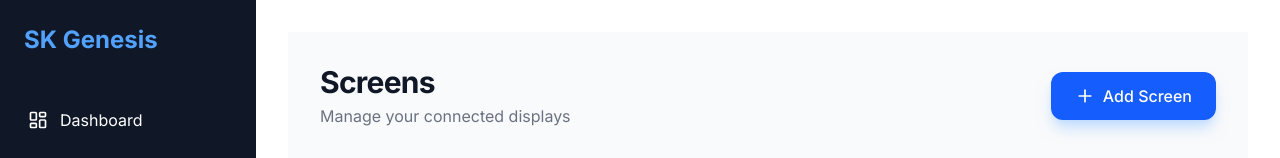
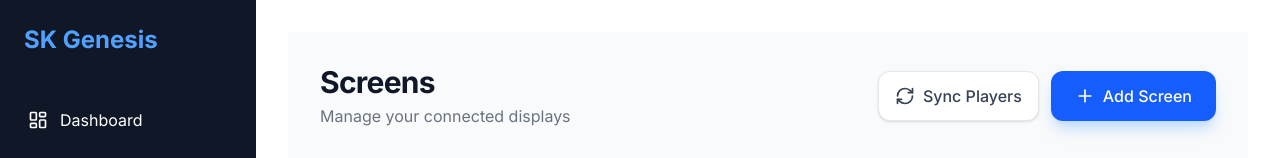
Before and after one commit to sankarkaranam/SK_Genesis, a Next.js app in the folder frontend/: page /screens in a window 1280 px wide. Shown: the top 158 px of the page. Built offline with nearby package versions, Linux system fonts and the light colour scheme.

Commit message:
Add Auto-Sync on load and Manual Sync button

```diff
--- a/frontend/src/app/(dashboard)/screens/page.tsx
+++ b/frontend/src/app/(dashboard)/screens/page.tsx
@@ -21,7 +21,35 @@ export default function ScreensPage() {
     useEffect(() => {
         fetchDevices();
         fetchPlaylists();
+        // Auto-sync on load to ensure server has latest data (Server Hydration)
+        syncToServer();
     }, []);
+
+    const syncToServer = async () => {
+        try {
+            const localDevices = JSON.parse(localStorage.getItem('sk_demo_devices') || '[]');
+            const localPlaylists = JSON.parse(localStorage.getItem('sk_demo_playlists') || '[]');
+            const localContent = JSON.parse(localStorage.getItem('sk_demo_content') || '[]');
+
+            console.log('Hydrating Server with:', {
+                devices: localDevices.length,
+                playlists: localPlaylists.length,
+                content: localContent.length
+            });
+
+            await axios.post('/api/sync', {
+                action: 'sync_dashboard',
+                data: {
+                    devices: localDevices,
+                    playlists: localPlaylists,
+                    content: localContent
+                }
+            });
+            console.log('Server Hydration Complete');
+        } catch (err) {
+            console.error('Server Hydration Failed:', err);
+        }
+    };
 
     const fetchDevices = async () => {
         try {
@@ -176,6 +204,14 @@ export default function ScreensPage() {
                     <h1 className="text-3xl font-bold text-gray-900 tracking-tight">Screens</h1>
                     <p className="text-gray-500 mt-1">Manage your connected displays</p>
                 </div>
+                <div className="flex space-x-3">
+                    <button
+                        onClick={() => syncToServer().then(() => alert('Players Synced!'))}
+                        className="bg-white border border-gray-200 text-gray-700 hover:bg-gray-50 px-4 py-3 rounded-xl font-medium transition-all flex items-center space-x-2 shadow-sm"
+                    >
+                        <RefreshCw size={20} />
+                        <span>Sync Players</span>
+                    </button>
                     <button
                         onClick={() => setShowPairModal(true)}
                         className="bg-blue-600 hover:bg-blue-700 text-white px-6 py-3 rounded-xl font-medium shadow-lg shadow-blue-200 transition-all flex items-center space-x-2"
@@ -183,6 +219,7 @@ export default function ScreensPage() {
                         <Plus size={20} />
                         <span>Add Screen</span>
                     </button>
+                </div>
             </div>
 
             {devices.length === 0 ? (
```
Lines whose indentation alone changed are shown as unchanged.
